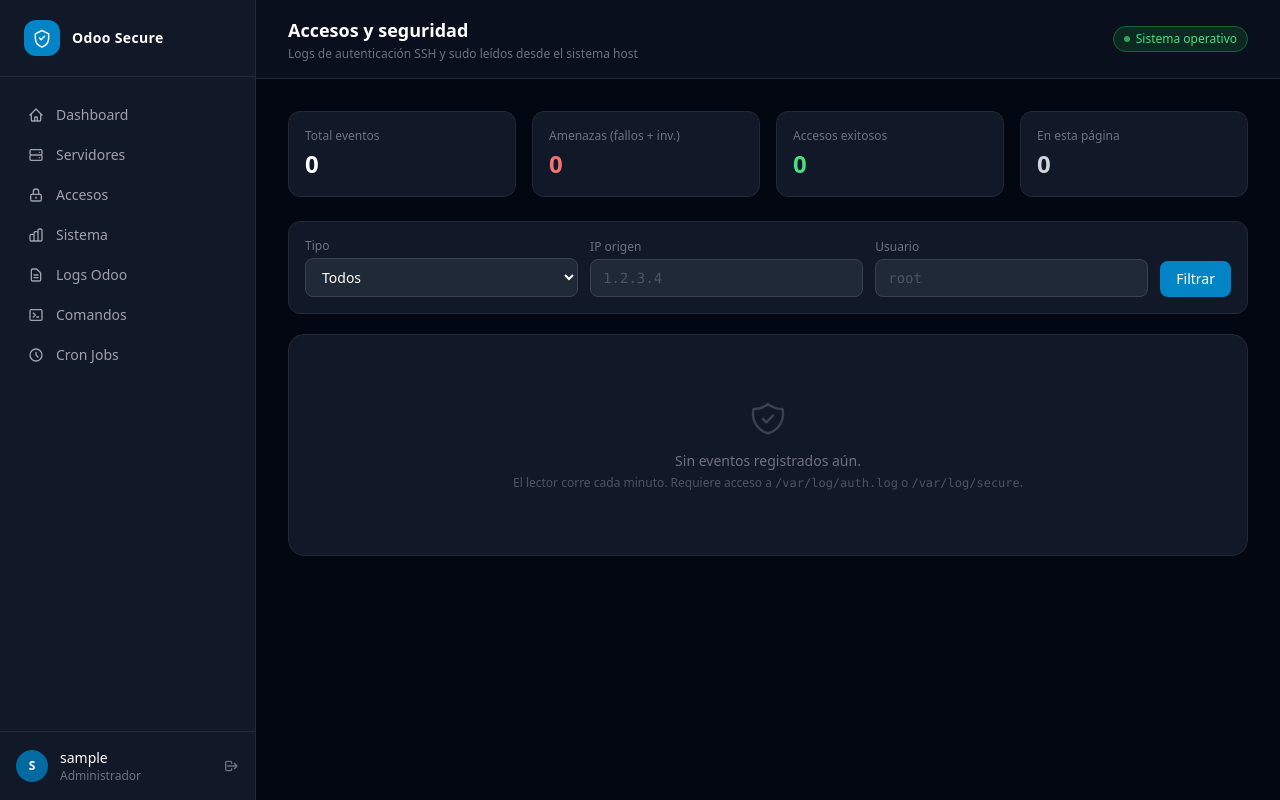
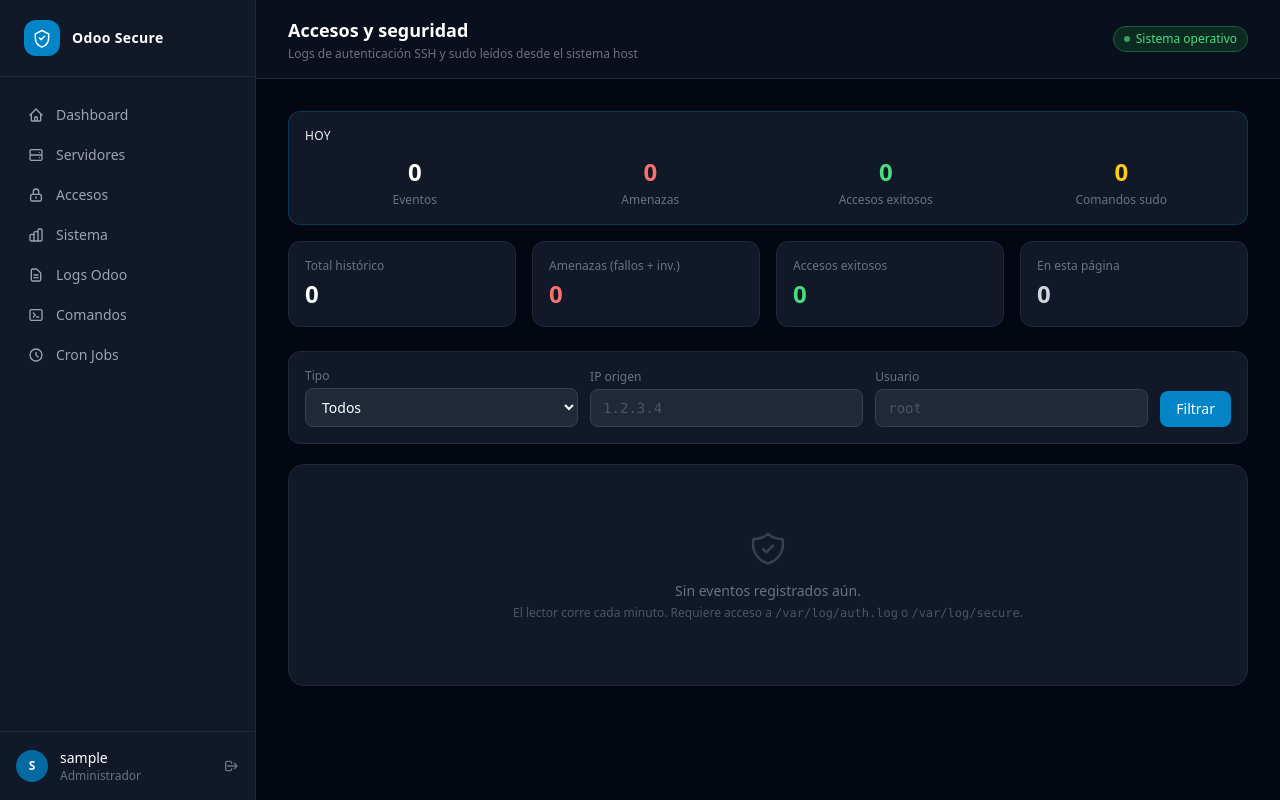
Before and after one commit to falconsoft3d/odoo-secure, a Django app: page /security/ in a window 1280 px wide. Run offline with Django 5.2, Linux system fonts and the light colour scheme; the visitor is signed in with stand-in values (Sample User, id 1); data that the repository does not hold is empty; some libraries are stand-ins or nearby versions.

Commit message:
feat: KPIs del dia en accesos y seguridad

```diff
--- a/core/views.py
+++ b/core/views.py
@@ -207,7 +207,9 @@ class SecurityLogView(LoginRequiredMixin, ListView):
         return qs
 
     def get_context_data(self, **kwargs):
+        from django.utils.timezone import now  # noqa: PLC0415
         context = super().get_context_data(**kwargs)
+        today = now().date()
         context['title'] = 'Accesos y seguridad'
         context['total'] = SecurityEvent.objects.count()
         context['threats'] = SecurityEvent.objects.filter(
@@ -215,6 +217,17 @@ class SecurityLogView(LoginRequiredMixin, ListView):
         ).count()
         context['successes'] = SecurityEvent.objects.filter(
             event_type='ssh_success'
+        ).count()
+        # KPIs de hoy
+        context['today_total'] = SecurityEvent.objects.filter(timestamp__date=today).count()
+        context['today_threats'] = SecurityEvent.objects.filter(
+            timestamp__date=today, event_type__in=['ssh_fail', 'ssh_invalid']
+        ).count()
+        context['today_successes'] = SecurityEvent.objects.filter(
+            timestamp__date=today, event_type='ssh_success'
+        ).count()
+        context['today_sudo'] = SecurityEvent.objects.filter(
+            timestamp__date=today, event_type='sudo'
         ).count()
         context['type_filter'] = self.request.GET.get('type', '')
         context['ip_filter'] = self.request.GET.get('ip', '')
--- a/templates/core/security/list.html
+++ b/templates/core/security/list.html
@@ -7,10 +7,33 @@
 {% block content %}
 {% with active_nav='security' %}{% endwith %}
 
-<!-- Stats row -->
+<!-- KPIs de hoy -->
+<div class="bg-gray-900 border border-brand-700/40 rounded-xl p-4 mb-4">
+  <p class="text-xs text-brand-400 uppercase tracking-wide font-medium mb-3">Hoy</p>
+  <div class="grid grid-cols-2 sm:grid-cols-4 gap-4">
+    <div class="text-center">
+      <p class="text-2xl font-bold text-white">{{ today_total }}</p>
+      <p class="text-xs text-gray-500 mt-1">Eventos</p>
+    </div>
+    <div class="text-center">
+      <p class="text-2xl font-bold text-red-400">{{ today_threats }}</p>
+      <p class="text-xs text-gray-500 mt-1">Amenazas</p>
+    </div>
+    <div class="text-center">
+      <p class="text-2xl font-bold text-green-400">{{ today_successes }}</p>
+      <p class="text-xs text-gray-500 mt-1">Accesos exitosos</p>
+    </div>
+    <div class="text-center">
+      <p class="text-2xl font-bold text-yellow-400">{{ today_sudo }}</p>
+      <p class="text-xs text-gray-500 mt-1">Comandos sudo</p>
+    </div>
+  </div>
+</div>
+
+<!-- Stats row (histórico) -->
 <div class="grid grid-cols-2 sm:grid-cols-4 gap-4 mb-6">
   <div class="bg-gray-900 border border-gray-800 rounded-xl p-4">
-    <p class="text-xs text-gray-500 mb-1">Total eventos</p>
+    <p class="text-xs text-gray-500 mb-1">Total histórico</p>
     <p class="text-2xl font-bold text-white">{{ total }}</p>
   </div>
   <div class="bg-gray-900 border border-gray-800 rounded-xl p-4">
```
